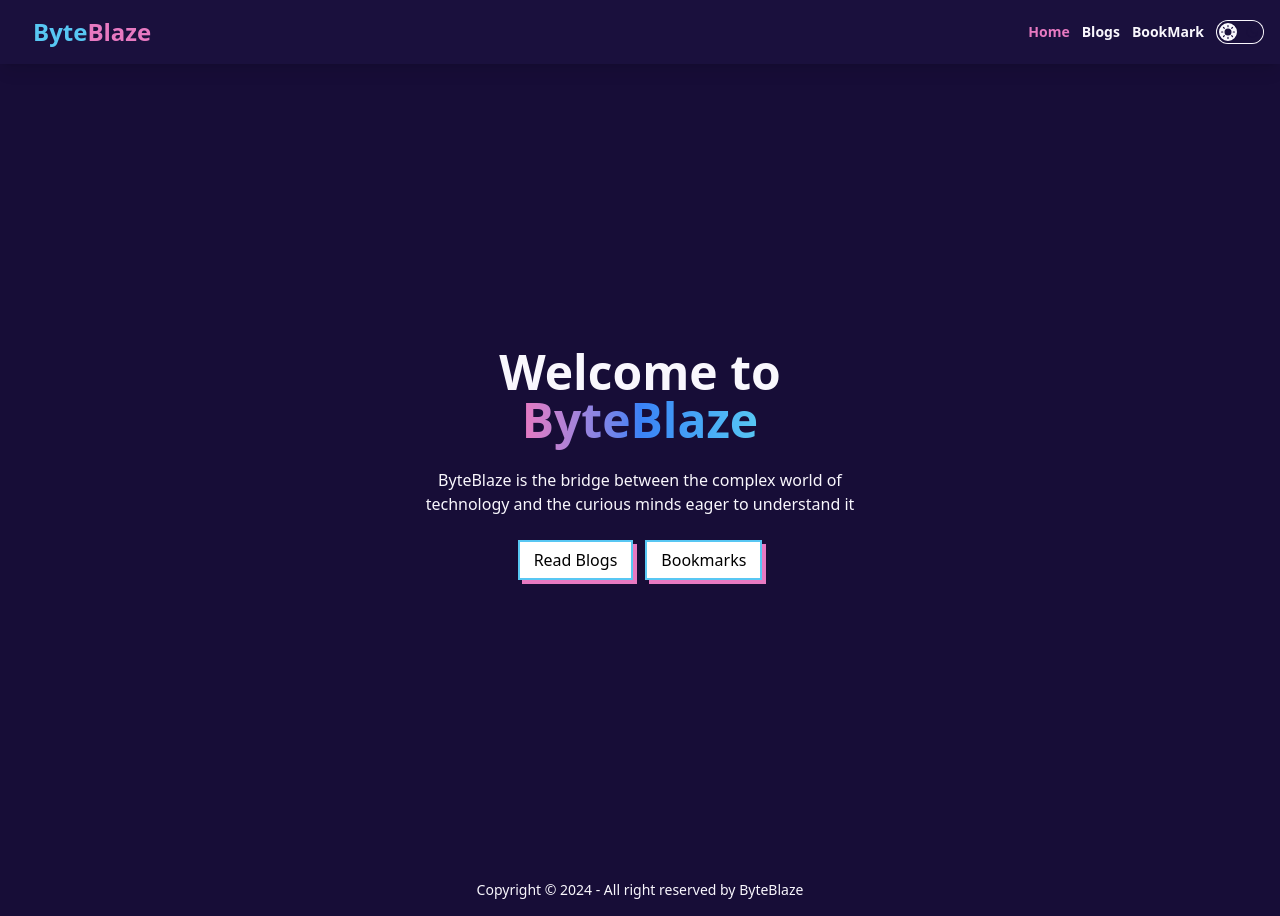
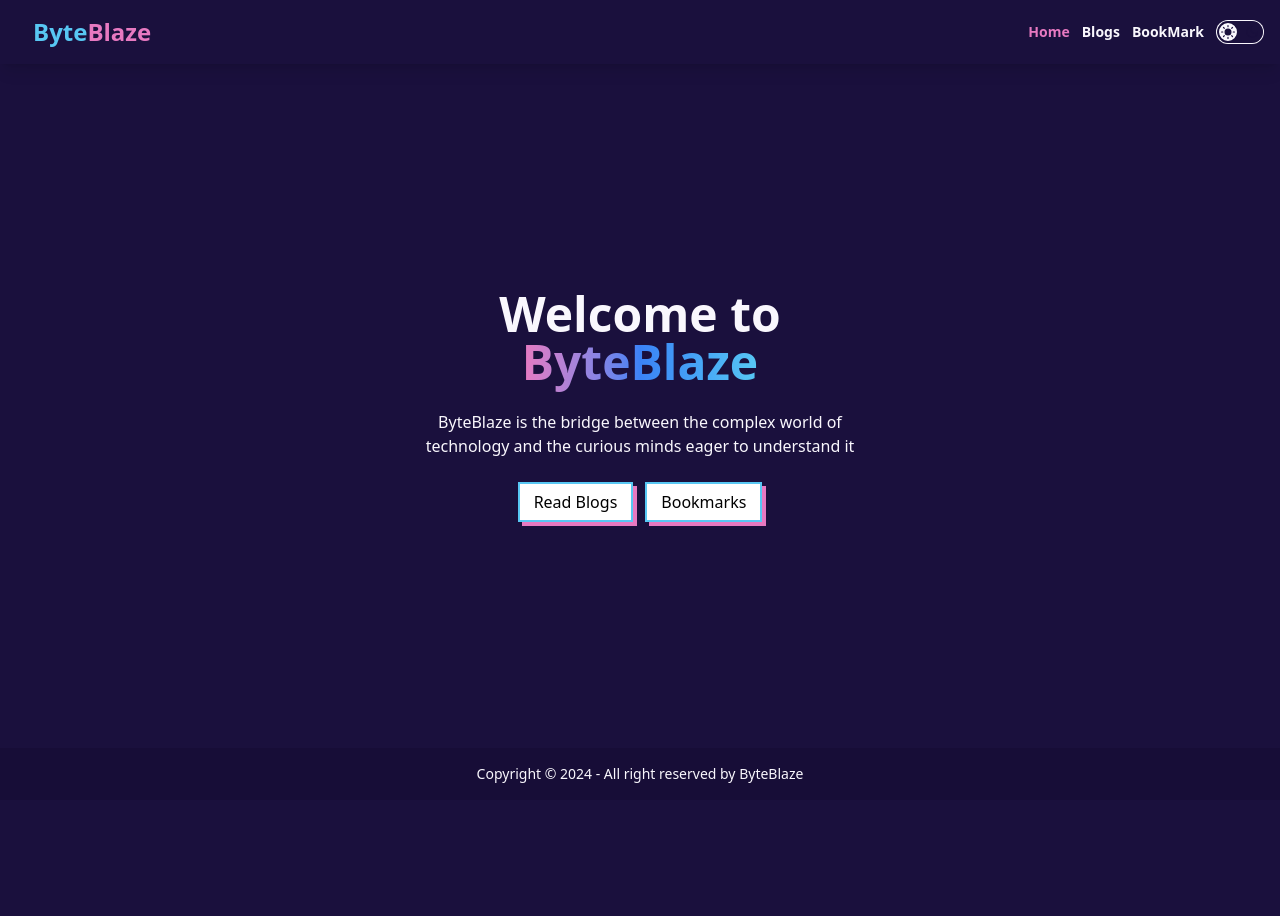
Before and after one commit to Idba1/byteblaze, a React (Vite) app: page / in a window 1280 px wide. After the commit the page ends 800 px from the top, so only its background shows below. Built offline with nearby package versions, Linux system fonts and the light colour scheme.

Commit message:
update main layout

```diff
--- a/src/Components/Hero.jsx
+++ b/src/Components/Hero.jsx
@@ -3,7 +3,7 @@ import { Link } from "react-router-dom";
 const Hero = () => {
     return (
         <div>
-            <div className="hero bg-base-200 min-h-screen">
+            <div className="hero">
                 <div className="hero-content text-center">
                     <div className="max-w-md">
                         <h1 className='text-5xl font-bold'>
--- a/src/Layouts/MainLayout.jsx
+++ b/src/Layouts/MainLayout.jsx
@@ -8,7 +8,9 @@ const MainLayout = () => {
             <div className="h-16">
                 <Navbar></Navbar>
             </div>
-            <Outlet></Outlet>
+            <div className='min-h-[calc(100vh-117px)]'>
+                <Outlet></Outlet>
+            </div>
             <Footer></Footer>
         </div>
     );
--- a/src/Pages/Home.jsx
+++ b/src/Pages/Home.jsx
@@ -3,7 +3,9 @@ import Hero from "../Components/Hero";
 const Home = () => {
     return (
         <div>
-            <Hero></Hero>
+            <div className='flex relative flex-col justify-center items-center min-h-[calc(100vh-116px)]'>
+                <Hero></Hero>
+            </div>
         </div>
     );
 };
```
